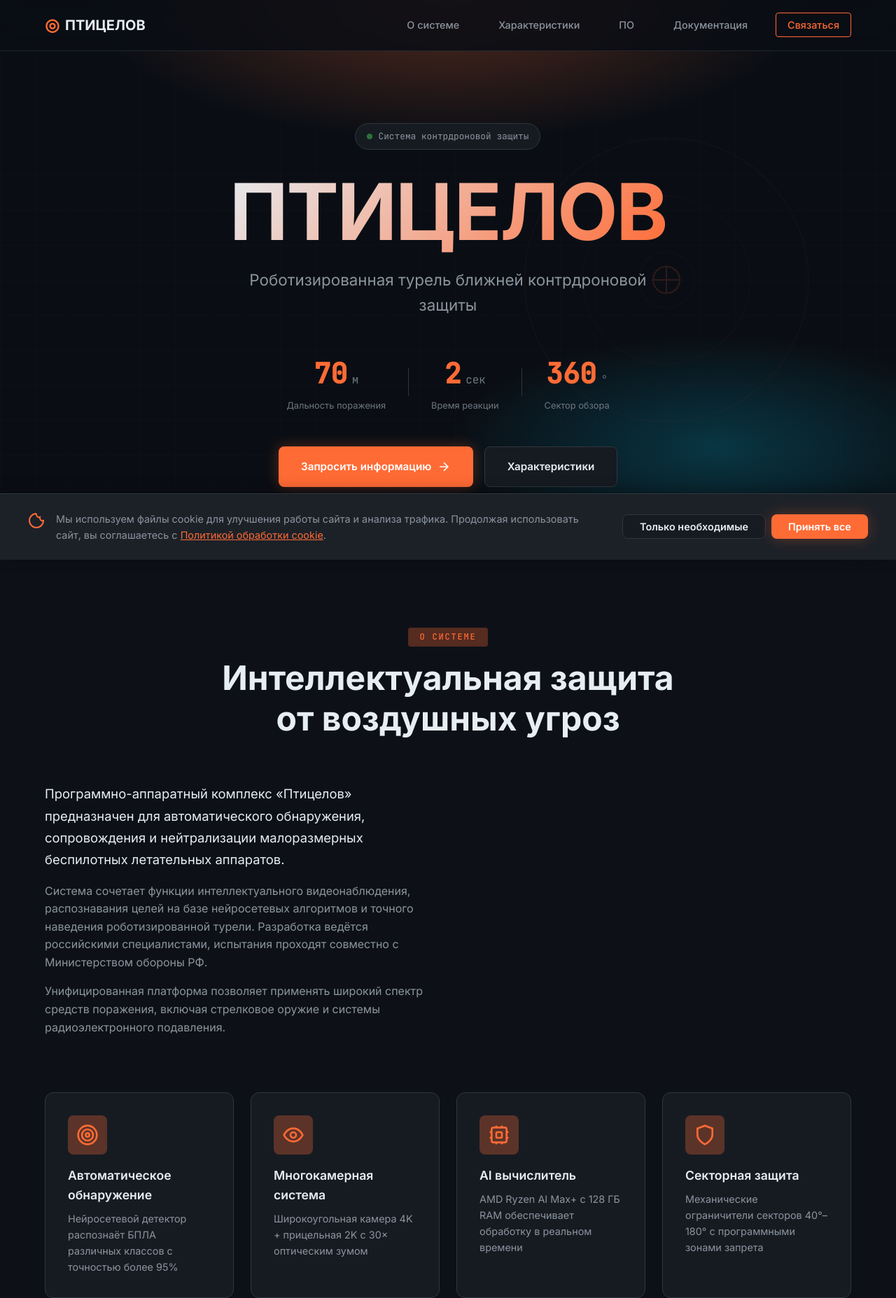
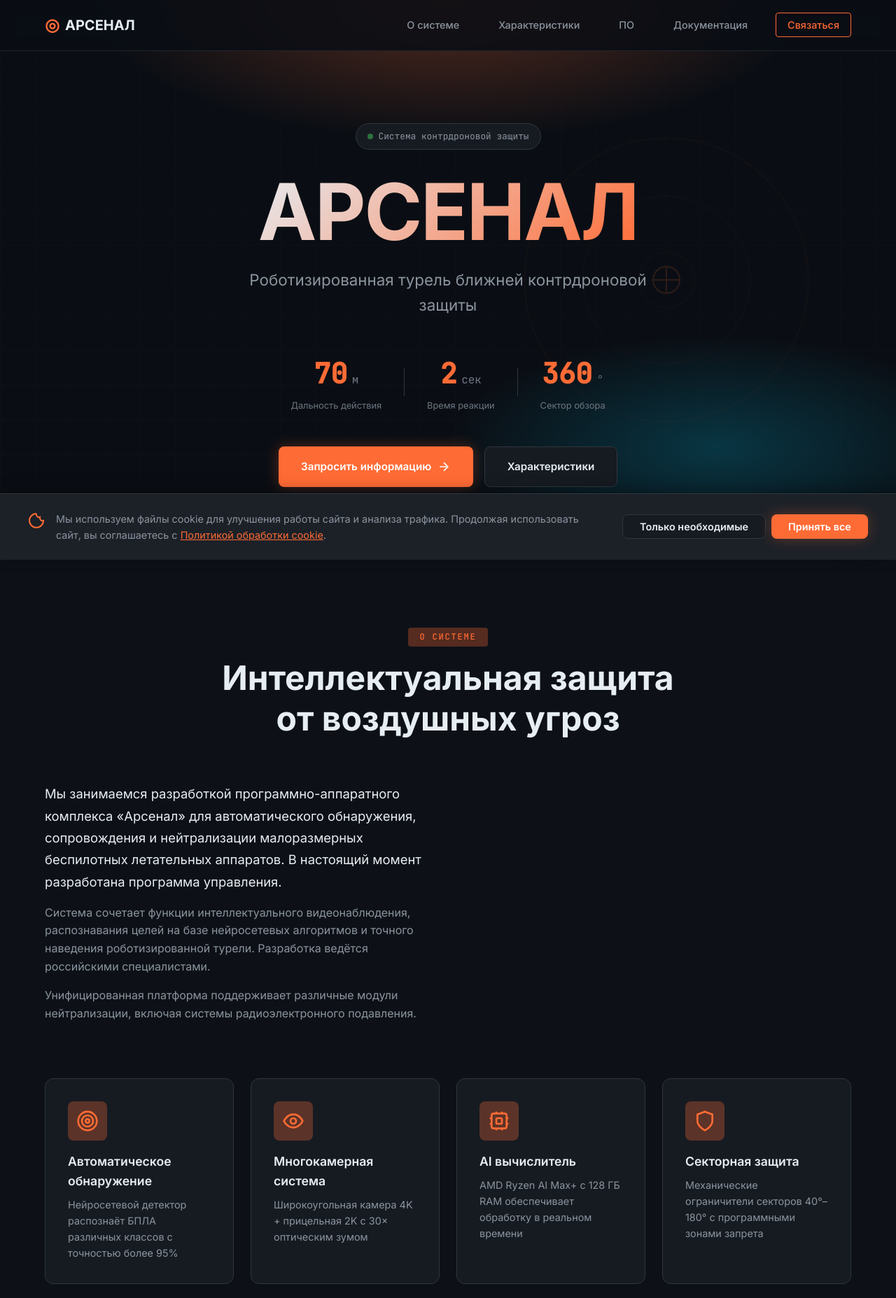
Before and after one commit to paxan2323/npo-arsenal-landing, a Django app: page / in a window 1280 px wide. Shown: the top 1855 px of the page at 70% size. Run offline with Django 5.2, Linux system fonts and the light colour scheme; data comes from the database, SQL or seed files in the repository; data that the repository does not hold is empty.

Commit message:
refactor: Птицелов  Арсенал, убрано Минобороны и оружие, переформулировано как программа

```diff
--- a/landing/admin.py
+++ b/landing/admin.py
@@ -13,7 +13,7 @@ from .models import (
 
 # Кастомизация заголовков админки
 admin.site.site_header = 'НПО Арсенал — Управление сайтом'
-admin.site.site_title = 'Птицелов Admin'
+admin.site.site_title = 'Арсенал Admin'
 admin.site.index_title = 'Панель управления'
 
 
--- a/landing/apps.py
+++ b/landing/apps.py
@@ -4,4 +4,4 @@ from django.apps import AppConfig
 class LandingConfig(AppConfig):
     default_auto_field = 'django.db.models.BigAutoField'
     name = 'landing'
-    verbose_name = 'Лендинг Птицелов'
+    verbose_name = 'Лендинг Арсенал'
--- a/landing/management/commands/init_site.py
+++ b/landing/management/commands/init_site.py
@@ -9,9 +9,9 @@ class Command(BaseCommand):
         obj, created = SiteSettings.objects.get_or_create(
             pk=1,
             defaults={
-                'site_title': 'Птицелов - Антидроновая турель',
-                'site_description': 'НПО Арсенал - Роботизированная турель контрдроновой защиты Птицелов',
-                'hero_title': 'ПТИЦЕЛОВ',
+                'site_title': 'Арсенал - Антидроновая турель',
+                'site_description': 'НПО Арсенал - Роботизированная турель контрдроновой защиты',
+                'hero_title': 'АРСЕНАЛ',
                 'hero_subtitle': 'Роботизированная турель ближней контрдроновой защиты',
                 'contact_email': 'npo.arsenal.info@mail.ru',
                 'contact_phone': '8-960-283-15-14',
--- a/landing/models.py
+++ b/landing/models.py
@@ -168,10 +168,10 @@ class ContactRequest(models.Model):
 
 class SiteSettings(models.Model):
     """Настройки сайта (синглтон)"""
-    site_title = models.CharField('Заголовок сайта', max_length=200, default='Птицелов')
+    site_title = models.CharField('Заголовок сайта', max_length=200, default='Арсенал')
     site_description = models.TextField('Описание для SEO',
         default='Роботизированная турель контрдроновой защиты')
-    hero_title = models.CharField('Заголовок Hero', max_length=200, default='ПТИЦЕЛОВ')
+    hero_title = models.CharField('Заголовок Hero', max_length=200, default='АРСЕНАЛ')
     hero_subtitle = models.TextField('Подзаголовок Hero',
         default='Роботизированная турель ближней контрдроновой защиты')
     about_text = models.TextField('Текст "О системе"', blank=True)
--- a/landing/templates/landing/base.html
+++ b/landing/templates/landing/base.html
@@ -5,7 +5,7 @@
     <meta charset="UTF-8">
     <meta name="viewport" content="width=device-width, initial-scale=1.0">
     <meta name="description" content="{{ settings.site_description }}">
-    <meta name="keywords" content="контрдроновая защита, антидрон, турель, БПЛА, ПВО, НПО Арсенал, Птицелов">
+    <meta name="keywords" content="контрдроновая защита, антидрон, турель, БПЛА, ПВО, НПО Арсенал, Арсенал">
     <meta name="author" content="ООО НПО Арсенал">
 
     <!-- Open Graph -->
@@ -46,7 +46,7 @@
     <div class="preloader" id="preloader">
         <div class="preloader-content">
             <div class="preloader-logo">◎</div>
-            <div class="preloader-text">ПТИЦЕЛОВ</div>
+            <div class="preloader-text">АРСЕНАЛ</div>
             <div class="preloader-bar">
                 <div class="preloader-progress"></div>
             </div>
@@ -61,7 +61,7 @@
         <div class="nav-container">
             <a href="#hero" class="nav-logo">
                 <span class="logo-icon">◎</span>
-                <span class="logo-text">ПТИЦЕЛОВ</span>
+                <span class="logo-text">АРСЕНАЛ</span>
             </a>
 
             <button class="nav-toggle" id="navToggle" aria-label="Меню">
--- a/landing/templates/landing/index.html
+++ b/landing/templates/landing/index.html
@@ -27,7 +27,7 @@
             <div class="stat-item">
                 <span class="stat-value">70</span>
                 <span class="stat-unit">м</span>
-                <span class="stat-label">Дальность поражения</span>
+                <span class="stat-label">Дальность действия</span>
             </div>
             <div class="stat-divider"></div>
             <div class="stat-item">
@@ -80,19 +80,18 @@
         <div class="about-content">
             <div class="about-text" data-aos="fade-right">
                 <p class="about-lead">
-                    Программно-аппаратный комплекс «Птицелов» предназначен для автоматического
+                    Мы занимаемся разработкой программно-аппаратного комплекса «Арсенал» для автоматического
                     обнаружения, сопровождения и нейтрализации малоразмерных беспилотных
-                    летательных аппаратов.
+                    летательных аппаратов. В настоящий момент разработана программа управления.
                 </p>
                 <p>
                     Система сочетает функции интеллектуального видеонаблюдения, распознавания
                     целей на базе нейросетевых алгоритмов и точного наведения роботизированной
-                    турели. Разработка ведётся российскими специалистами, испытания проходят
-                    совместно с Министерством обороны РФ.
+                    турели. Разработка ведётся российскими специалистами.
                 </p>
                 <p>
-                    Унифицированная платформа позволяет применять широкий спектр средств
-                    поражения, включая стрелковое оружие и системы радиоэлектронного подавления.
+                    Унифицированная платформа поддерживает различные модули нейтрализации,
+                    включая системы радиоэлектронного подавления.
                 </p>
             </div>
 
@@ -103,7 +102,7 @@
                     <div class="frame-corner frame-corner-tr"></div>
                     <div class="frame-corner frame-corner-bl"></div>
                     <div class="frame-corner frame-corner-br"></div>
-                    <img src="{{ settings.turret_image.url }}" alt="Турель Птицелов" class="turret-image">
+                    <img src="{{ settings.turret_image.url }}" alt="Турель Арсенал" class="turret-image">
                 </div>
             </div>
             {% endif %}
@@ -179,7 +178,7 @@
                 <div class="terminal-dots">
                     <span></span><span></span><span></span>
                 </div>
-                <span class="terminal-title">specs.log — Птицелов v1.0</span>
+                <span class="terminal-title">specs.log — Арсенал v1.0</span>
             </div>
 
             <div class="terminal-body">
@@ -456,7 +455,7 @@
                 <span class="section-tag">Контакты</span>
                 <h2 class="section-title">Свяжитесь с нами</h2>
                 <p class="contact-description">
-                    Для получения подробной информации о системе «Птицелов»,
+                    Для получения подробной информации о системе «Арсенал»,
                     условиях сотрудничества или организации демонстрации —
                     свяжитесь с нами любым удобным способом.
                 </p>
--- a/landing/views.py
+++ b/landing/views.py
@@ -157,7 +157,7 @@ def contact_submit(request):
         # Отправляем email уведомление
         try:
             send_mail(
-                subject=f'Новая заявка с сайта Птицелов от {contact_request.name}',
+                subject=f'Новая заявка с сайта Арсенал от {contact_request.name}',
                 message=f"""
 Новая заявка с сайта:
 
```
